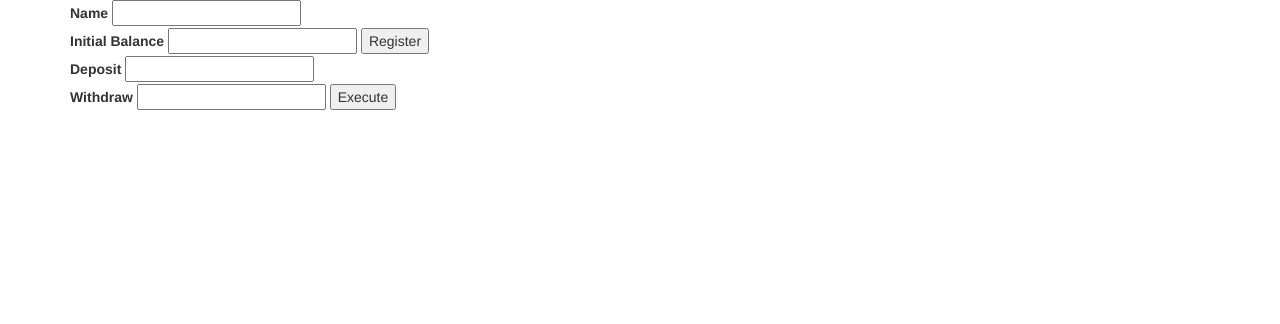
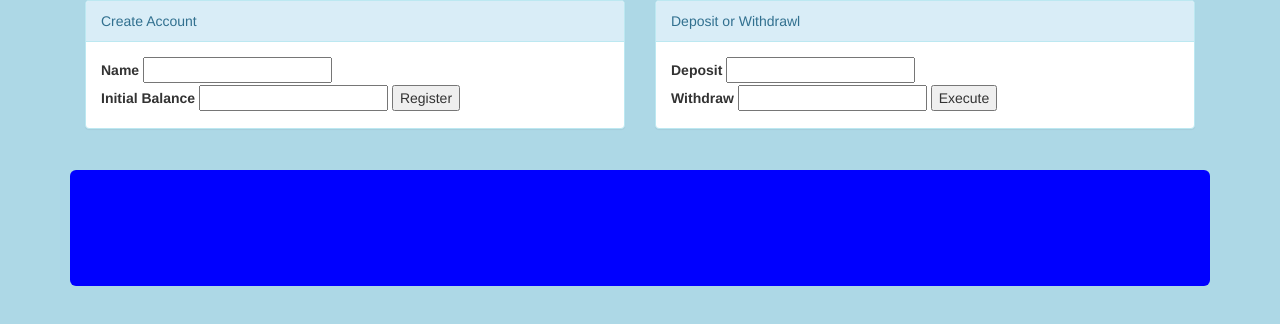
Before and after one commit to Onionator/bankAccount, a plain HTML site: page index.html in a window 1280 px wide. Drawn offline with Linux system fonts and the light colour scheme.

Commit message:
Add styles and README.md

```diff
--- a/css/styles.css
+++ b/css/styles.css
@@ -0,0 +1,8 @@
+.jumbotron {
+  background-color: blue;
+  color: white;
+  margin-top: 150px;
+}
+body {
+  background-color: lightblue;
+}
--- a/index.html
+++ b/index.html
@@ -8,7 +8,12 @@
     <title></title>
   </head>
   <body>
+
     <div class="container">
+      <div class="col-md-6">
+        <div class="panel panel-info">
+          <div class="panel-heading">Create Account</div>
+          <div class="panel-body">
             <form class="account">
               <label for="name">Name</label>
               <input type="text" name="name"><br>
@@ -16,6 +21,14 @@
               <input id="initial" type="number" name="initial">
               <button type="submit" name="button">Register</button>
             </form>
+          </div>
+        </div>
+      </div>
+
+      <div class="col-md-6">
+        <div class="panel panel-info">
+          <div class="panel-heading">Deposit or Withdrawl</div>
+            <div class="panel-body">
               <form class="deposit">
                 <label for="deposited">Deposit</label>
                 <input id="deposited" type="float" name="deposited"><br>
@@ -23,11 +36,19 @@
                 <input id="withdraw" type="float" name="withdraw">
                 <button type="submit" name="button">Execute</button>
               </form>
+            </div>
+        </div>
+      </div>
+      <br>
+
+      <div class="jumbotron">
         <div class="balance">
           <h3></h3>
           <p></p>
         </div>
       </div>
 
+    </div>
+
   </body>
 </html>
--- a/js/scripts.js
+++ b/js/scripts.js
@@ -27,6 +27,8 @@ $(document).ready(function(){
     console.log(user);
     $(".balance h3").text(account.name);
     $(".balance p").text("$" + account.balance.toFixed(2));
+    $("input:text[name=name]").val("");
+    $("#initial").val("");
   })
   $("form.deposit").submit(function(event) {
     event.preventDefault();
@@ -44,7 +46,8 @@ $(document).ready(function(){
       console.log(withdraw);
       account.withdraw(withdraw);
     }
-
+    $("#deposited").val("");
+    $("#withdraw").val("");
     //output
     $(".balance p").text("$" + account.balance.toFixed(2));
   })
```
Also changed, not shown: 1 other file. Lines whose indentation alone changed are shown as unchanged.
